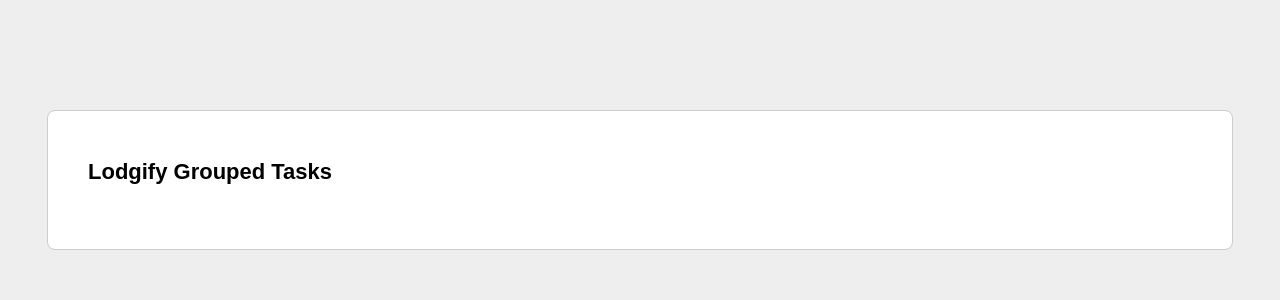
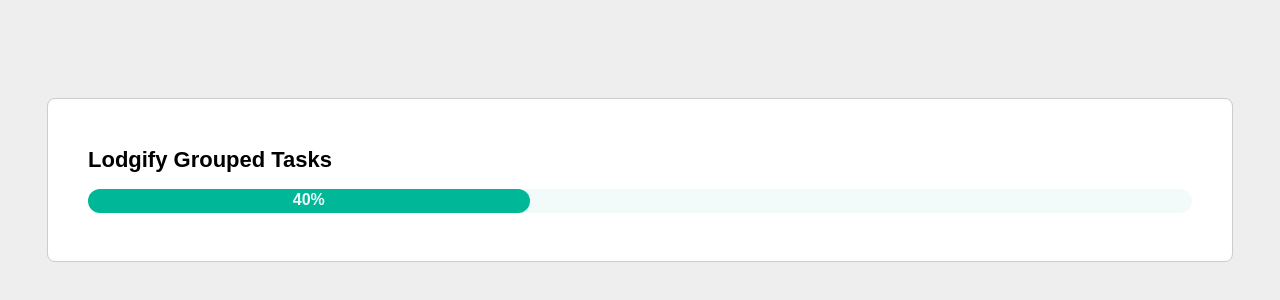
Before and after one commit to khyatibardolia/profile-creation-progress-widget, a React (Create React App) app: page / in a window 1280 px wide. Shown: the part 220-520 px from the top of the page. Built offline with nearby package versions, Linux system fonts and the light colour scheme; a web font is replaced by a local one.

Commit message:
feat: create progressbar bar ui and refactor some code

```diff
--- a/src/components/ProfileCreation/ProfileCreation.scss
+++ /dev/null
@@ -1,10 +0,0 @@
-.profile-creation-wrapper {
-  padding: 32px 24px;
-  display: flex;
-  flex-direction: column;
-  span {
-    font-size: 22px;
-    font-weight: 700;
-    padding-bottom: 16px;
-  }
-}
--- a/src/components/ProfileCreation/ProfileCreation.tsx
+++ /dev/null
@@ -1,14 +0,0 @@
-import React from "react";
-import './ProfileCreation.scss';
-import { ProgressBarWidget } from "../ProgressBarWidget/ProgressBarWidget";
-
-type Props = {
-    title: string;
-}
-
-export const ProfileCreation: React.FC<Props> = ({title}: Props) => {
-    return <div className={'profile-creation-wrapper'}>
-        <span>{title}</span>
-        <ProgressBarWidget/>
-    </div>
-}
--- /dev/null
+++ b/src/components/ProgressBar/ProgressBar.scss
@@ -0,0 +1,24 @@
+@use "../../assets/styles/_variables.scss" as *;
+
+.progress-bar-wrapper {
+  &__section {
+    margin-top: 16px;
+    width: 100%;
+    height: 24px;
+    background-color: $color-progress-bar-bg;
+    border-radius: 24px;
+  }
+
+  &__percentage {
+      display: flex;
+      justify-content: center;
+      align-items: center;
+      height: 24px;
+      background-color: $color-progress-percent;
+      border-radius: 24px;
+      color: $color-progress-text;
+      font-size: 16px;
+      font-style: normal;
+      font-weight: 600;
+  }
+}
--- /dev/null
+++ b/src/components/ProgressBar/ProgressBar.tsx
@@ -0,0 +1,16 @@
+import React from "react";
+import './ProgressBar.scss';
+
+type Props = {
+    progressPercentage: string;
+}
+
+export const ProgressBar: React.FC<Props> = ({progressPercentage}: Props) => {
+    return <div className={'progress-bar-wrapper'}>
+        <div className={'progress-bar-wrapper__section'}>
+            <div className={'progress-bar-wrapper__percentage'} style={{width: `${progressPercentage}%`}}>
+                {progressPercentage}%
+            </div>
+        </div>
+    </div>
+}
--- a/src/components/ProgressBarWidget/ProgressBarWidget.scss
+++ b/src/components/ProgressBarWidget/ProgressBarWidget.scss
@@ -1 +1,15 @@
-.progress-bar-widget-wrapper {}
+@use "../../assets/styles/_variables.scss" as *;
+
+.progress-bar-widget-wrapper {
+  &__header {
+    padding: 32px 24px;
+    &__title {
+      font-size: 22px;
+      font-weight: 700;
+    }
+  }
+
+  &__content {
+
+  }
+}
--- a/src/components/ProgressBarWidget/ProgressBarWidget.tsx
+++ b/src/components/ProgressBarWidget/ProgressBarWidget.tsx
@@ -1,8 +1,21 @@
 import React from "react";
 import './ProgressBarWidget.scss';
+import {ProgressBar} from "../ProgressBar/ProgressBar";
 
-export const ProgressBarWidget: React.FC = () => {
+type Props = {
+    title: string;
+}
+
+export const ProgressBarWidget: React.FC<Props> = ({title}: Props) => {
+
     return <div className={'progress-bar-widget-wrapper'}>
-        {/*ProgressBar code*/}
+        <div className={'progress-bar-widget-wrapper__header'}>
+            <span className={'progress-bar-widget-wrapper__header__title'}>{title}</span>
+            <ProgressBar progressPercentage={"40"} />
+        </div>
+
+        <div className={'progress-bar-widget-wrapper__content'}>
+            {/*Tasks list*/}
+        </div>
     </div>
 }
--- a/src/pages/Main.tsx
+++ b/src/pages/Main.tsx
@@ -1,12 +1,12 @@
 import React from "react";
 import './Main.scss';
-import { ProfileCreation } from "../components/ProfileCreation/ProfileCreation";
+import {ProgressBarWidget} from "../components/ProgressBarWidget/ProgressBarWidget";
 
 export const Main: React.FC = () => {
     return <div className={'main-container'}>
         <div className={'main-container__tasks-card'}>
             <div className={'main-container__tasks-card__content'}>
-                <ProfileCreation title={'Lodgify Grouped Tasks'}/>
+                <ProgressBarWidget title={'Lodgify Grouped Tasks'} />
             </div>
         </div>
     </div>
```
